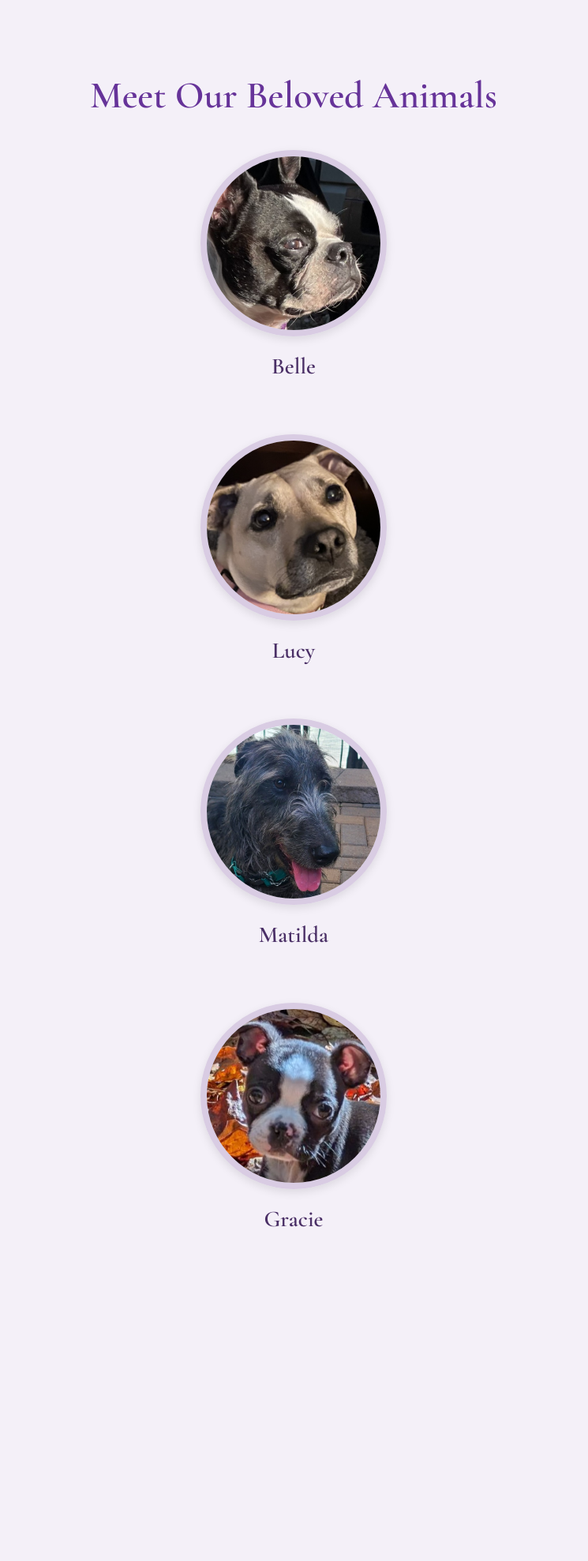
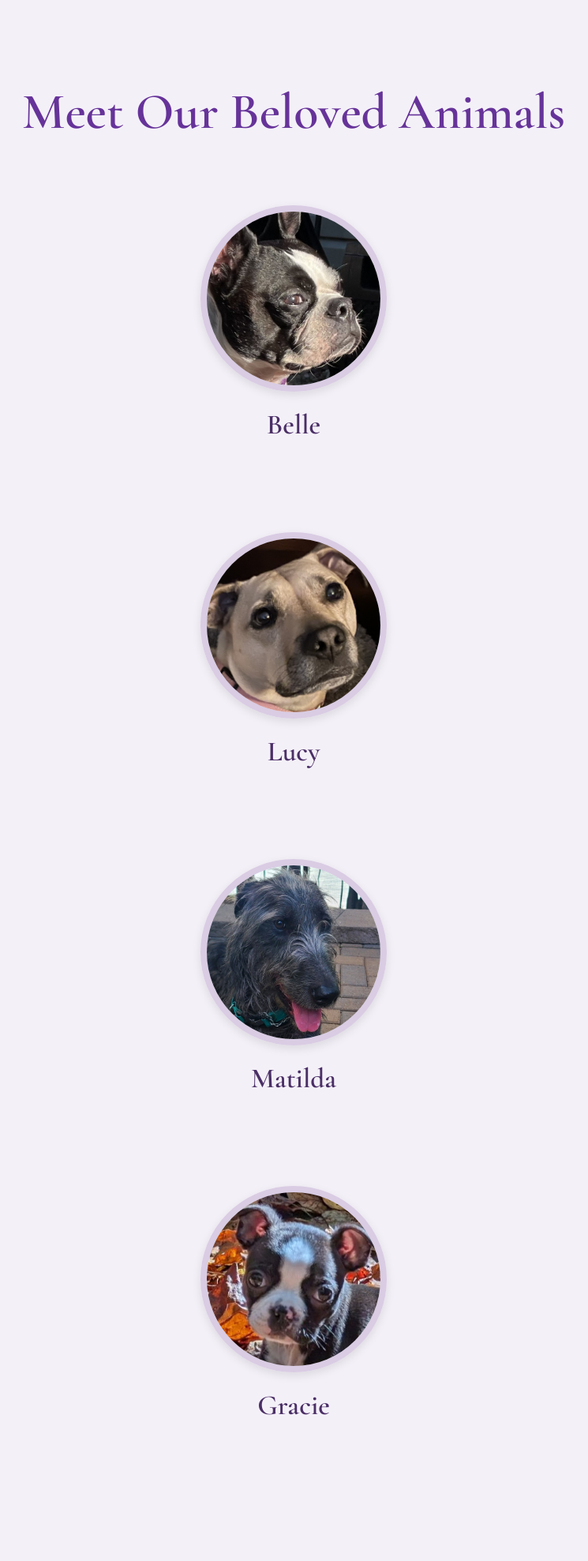
Before and after one commit to OpsChasingDev/AnimalWebsite, a Flask app: page / in a window 1280 px wide. Shown: the whole page at 79% size, without its empty margins (268-1013 px from the left). Before the commit the page ends 1554 px from the top, so only its background shows below. Run offline with Flask 3, Linux system fonts and the light colour scheme.

Commit message:
changes to font and spacing on headshots

```diff
--- a/static/css/style.css
+++ b/static/css/style.css
@@ -14,7 +14,7 @@ body {
 
 header h1 {
     text-align: center;
-    font-size: 3rem;
+    font-size: 4rem;
     margin-bottom: 40px;
     color: #663399;
 }
@@ -23,7 +23,7 @@ header h1 {
     display: flex;
     flex-direction: column;
     align-items: center;
-    margin: 40px 0;
+    margin: 80px 0;
 }
 
 .animal-card img {
@@ -37,7 +37,7 @@ header h1 {
 
 .animal-name {
     margin-top: 20px;
-    font-size: 1.8rem;
+    font-size: 2.2rem;
     font-weight: 600;
     color: #4a2f66;
 }
```
